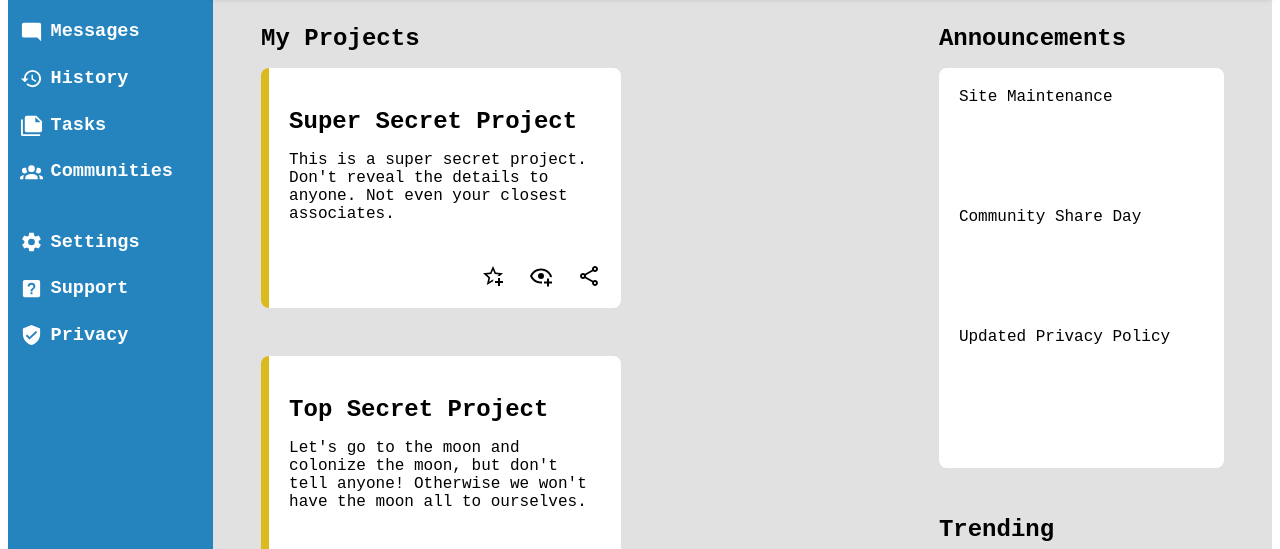
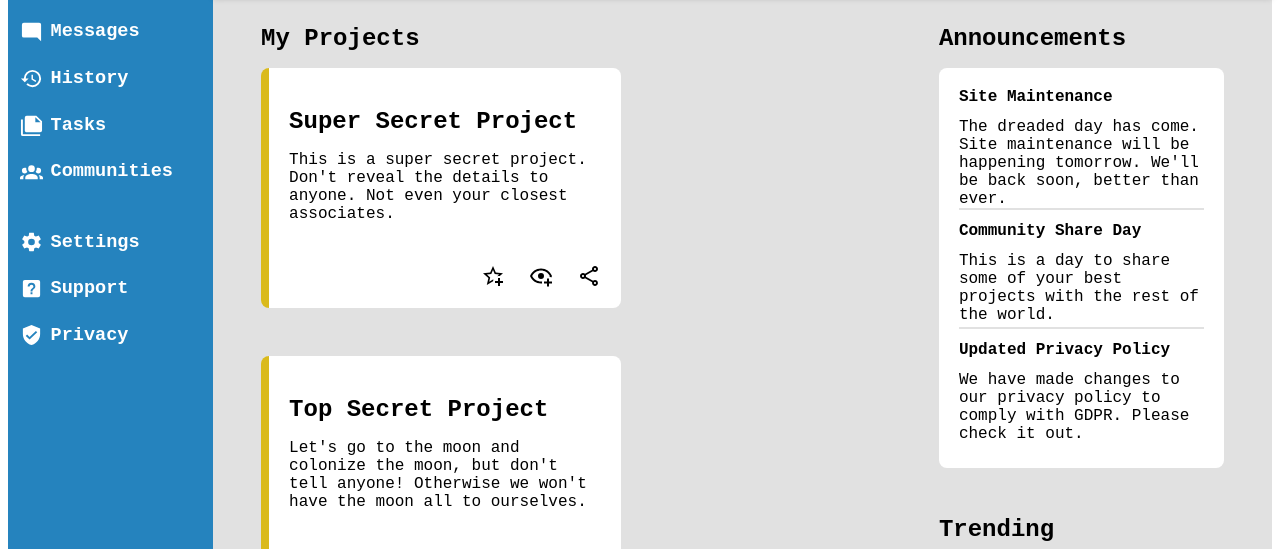
Before and after one commit to atrbyg24/admin-dashboard, a plain HTML site: page index.html in a window 1280 px wide. Shown: the part 175-724 px from the top of the page. Drawn offline with Linux system fonts and the light colour scheme; a web font is replaced by a local one.

Commit message:
Fill and style announcements

```diff
--- a/index.html
+++ b/index.html
@@ -198,12 +198,15 @@
                 <div class="announcements-content">
                     <div class="announcement">
                         <span>Site Maintenance</span>
+                        <div>The dreaded day has come. Site maintenance will be happening tomorrow. We'll be back soon, better than ever.</div>
                     </div>
                     <div class="announcement">
                         <span>Community Share Day</span>
+                        <div>This is a day to share some of your best projects with the rest of the world.</div>
                     </div>
                     <div class="announcement">
                         <span>Updated Privacy Policy</span>
+                        <div>We have made changes to our privacy policy to comply with GDPR. Please check it out.</div>
                     </div>
                 </div>
             </div>
--- a/style.css
+++ b/style.css
@@ -217,6 +217,27 @@ button {
     display: grid;
 }
 
+.announcements-content {
+    grid-template-rows: repeat(3,1fr);
+    gap: 12px;
+
+}
+
+.announcement {
+    border-bottom: 2px solid var(--light-gray);
+    display: flex;
+    flex-direction: column;
+    gap:12px
+}
+
+.announcement > span {
+    font-weight: bold;
+}
+
+.announcement:last-child {
+    border-bottom: none;
+}
+
 .trending-content {
     grid-template-rows: repeat(4,1fr);
 }
```
